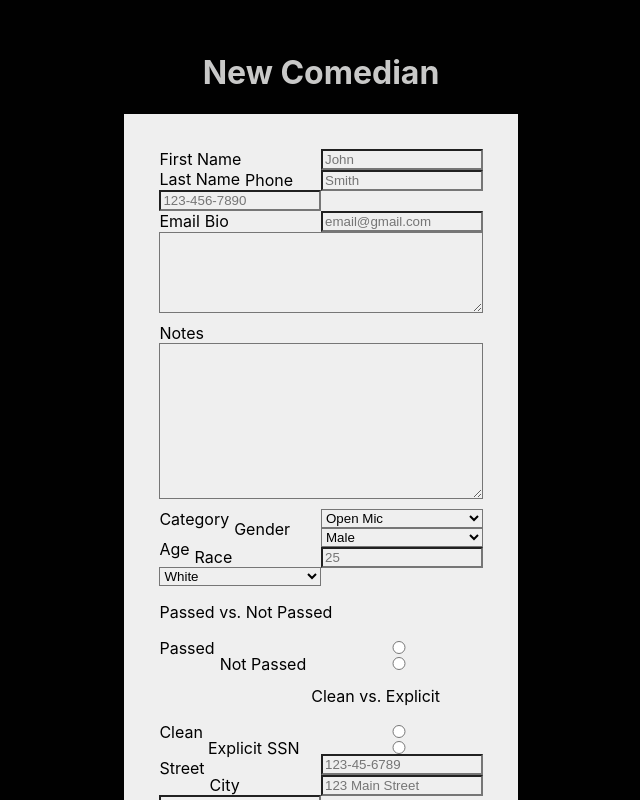
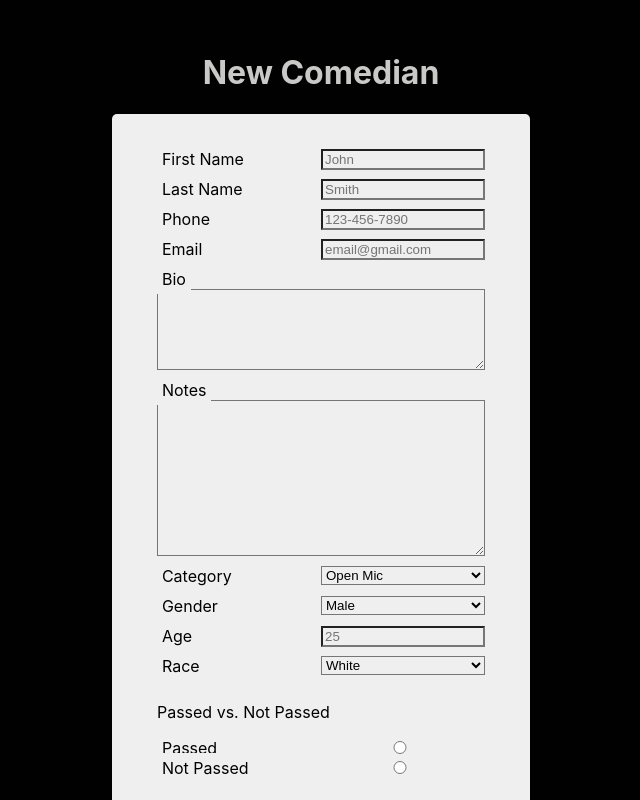
Before and after one commit to klguenth/alameda-comedy-client, a React (Create React App) app: page /addComedian in a window 1280 px wide. Shown: the top 800 px of the page, without its empty margins (319-959 px from the left). Built offline with nearby package versions, Linux system fonts and the light colour scheme; no server answers.

Commit message:
fixed styling

```diff
--- a/src/Components/EditComedian/EditComedian.css
+++ b/src/Components/EditComedian/EditComedian.css
@@ -1,28 +1,25 @@
-#record-comic {
-    display: flex;
-    flex-direction: column;
-    align-items: center;
-    text-align: center;
-    margin: auto;
+
+.record-comic {
     background-color: #efefef;
     border-radius: 5px;
     color: #000000;
     padding: 30px 40px;
     margin: 10px 0px;
-    width: 75%;
 }
 
-.form-section {
+.record-comic button:hover {
+    border: solid 5px #000000;
+    padding: 5px;
+}
+
+.record-comic label {
     text-align: left;
     padding: 5px;
 }
 
-.form-section label {
-    float: left;
-}
-
-.form-section p {
-    float: left;
+.record-comic input {
+    float: right;
+    width: 50%;
 }
 
 * {
--- a/src/Components/EditComedian/EditComedian.js
+++ b/src/Components/EditComedian/EditComedian.js
@@ -85,8 +85,8 @@ export default class EditComedian extends React.Component {
                     <header>
                         <h1>Edit Comedian</h1>
                     </header>
-                    <section>
-                        <form id="record-comic" onSubmit={this.handleEditComedian}>
+                    <section className="record-comic">
+                        <form onSubmit={this.handleEditComedian}>
                             <div className="form-section">
                                 <label htmlFor="first_name">First Name</label>
                                 <input type="text" name="first_name" defaultValue={comedian.first_name} required />
```
